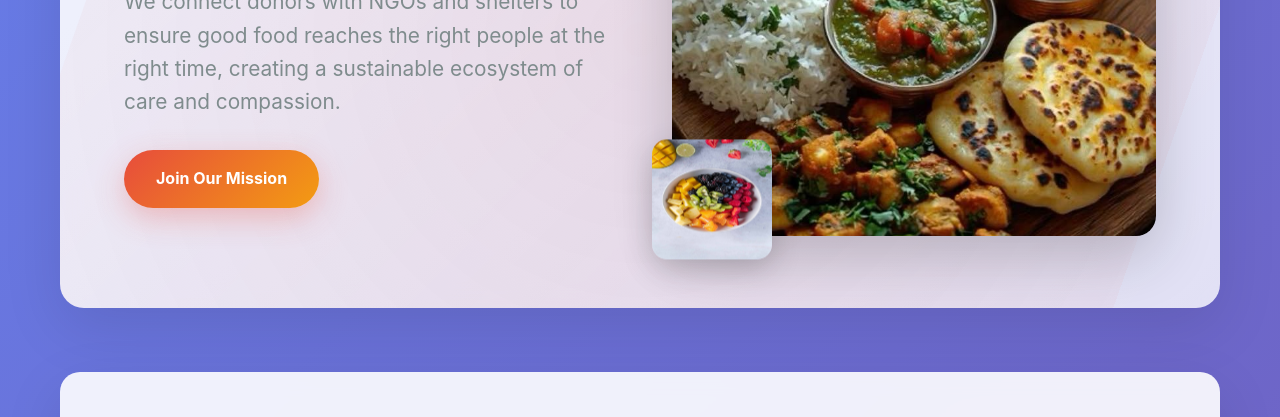
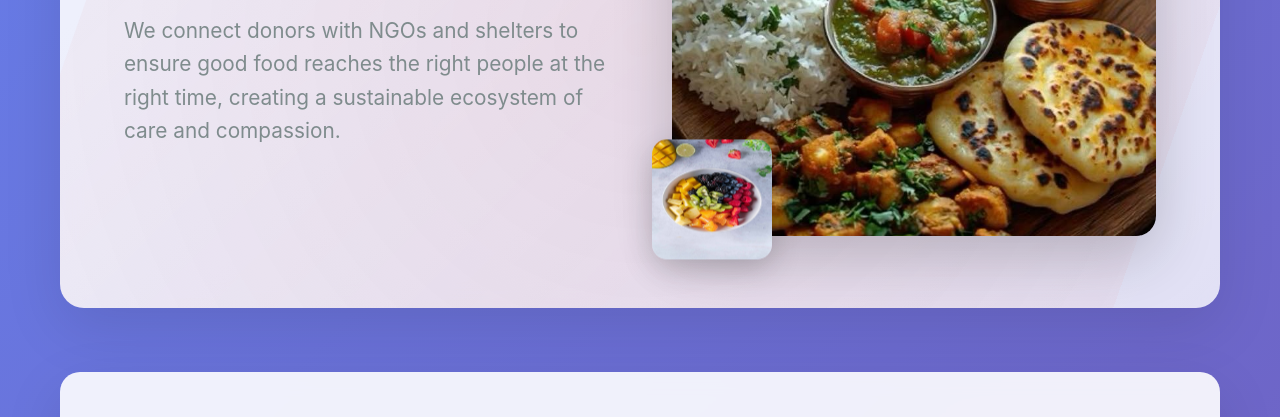
Before and after one commit to Yuvraj-Bhailot/FoodCare, a plain HTML site: page about.html in a window 1280 px wide. Shown: the part 340-757 px from the top of the page. Drawn offline with Linux system fonts and the light colour scheme.

Commit message:
Update about.html

```diff
--- a/about.html
+++ b/about.html
@@ -481,7 +481,6 @@
           <div>
             <h1>About FoodCare</h1>
             <p>We connect donors with NGOs and shelters to ensure good food reaches the right people at the right time, creating a sustainable ecosystem of care and compassion.</p>
-            <a href="#" class="cta-button">Join Our Mission</a>
           </div>
           <div class="hero-media">
             <img src="Img/pic01.jpg" alt="Community support" class="hero-image">
@@ -664,4 +663,5 @@
     document.body.style.transition = 'opacity 0.5s ease-in-out';
   </script>
 </body>
+
 </html>
```
